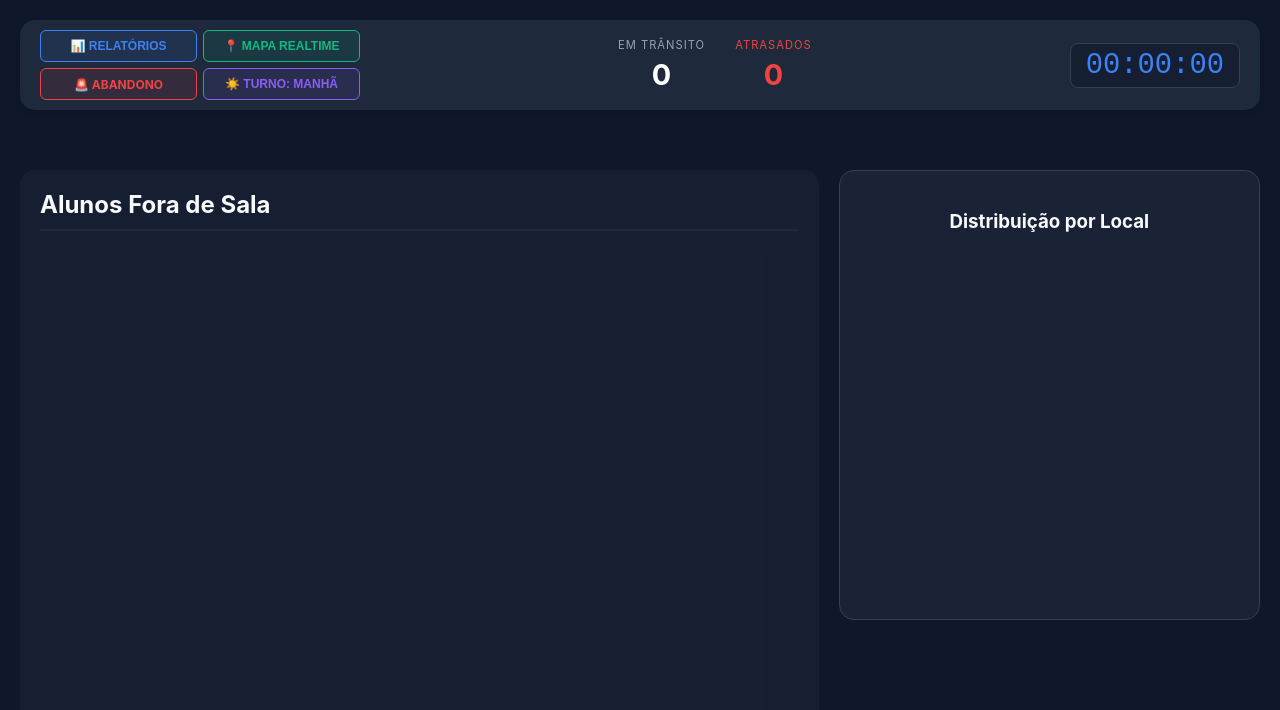
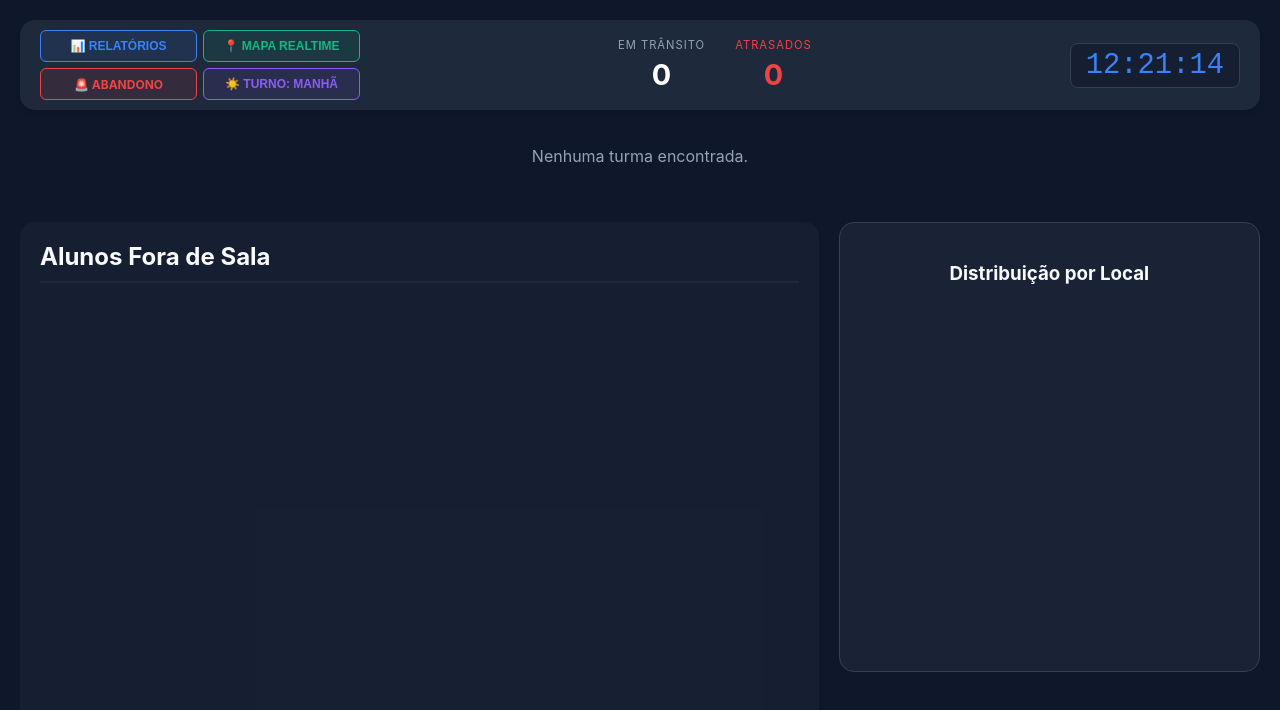
Before and after one commit to weslleysafado/school-tracker-2026-sb, a website: page telao.html in a window 1280 px wide. Drawn offline with nearby package versions, Linux system fonts and the light colour scheme; no server answers.

Commit message:
Update telao.html

```diff
--- a/telao.html
+++ b/telao.html
@@ -170,7 +170,7 @@
     /* =========================================================
        INICIALIZAÇÃO DO SUPABASE (PUBLIC ANON KEY)
        ========================================================= */
-    const SUPABASE_URL = 'https://wqdwcivaefodpswyhlpg.supabase.co;
+    const SUPABASE_URL = 'https://wqdwcivaefodpswyhlpg.supabase.co';
     const SUPABASE_ANON_KEY = 'eyJhbGciOiJIUzI1NiIsInR5cCI6IkpXVCJ9.eyJpc3MiOiJzdXBhYmFzZSIsInJlZiI6IndxZHdjaXZhZWZvZHBzd3lobHBnIiwicm9sZSI6ImFub24iLCJpYXQiOjE3OTI3Mzg5MDEsImV4cCI6MjEwODMxNDkwMX0.1u_jgBrDtbiH5G7VpmIRs1TQdqLjCxyFly5Rg_TfVcc';
 
     const supabaseClient = supabase.createClient(SUPABASE_URL, SUPABASE_ANON_KEY, {
```
